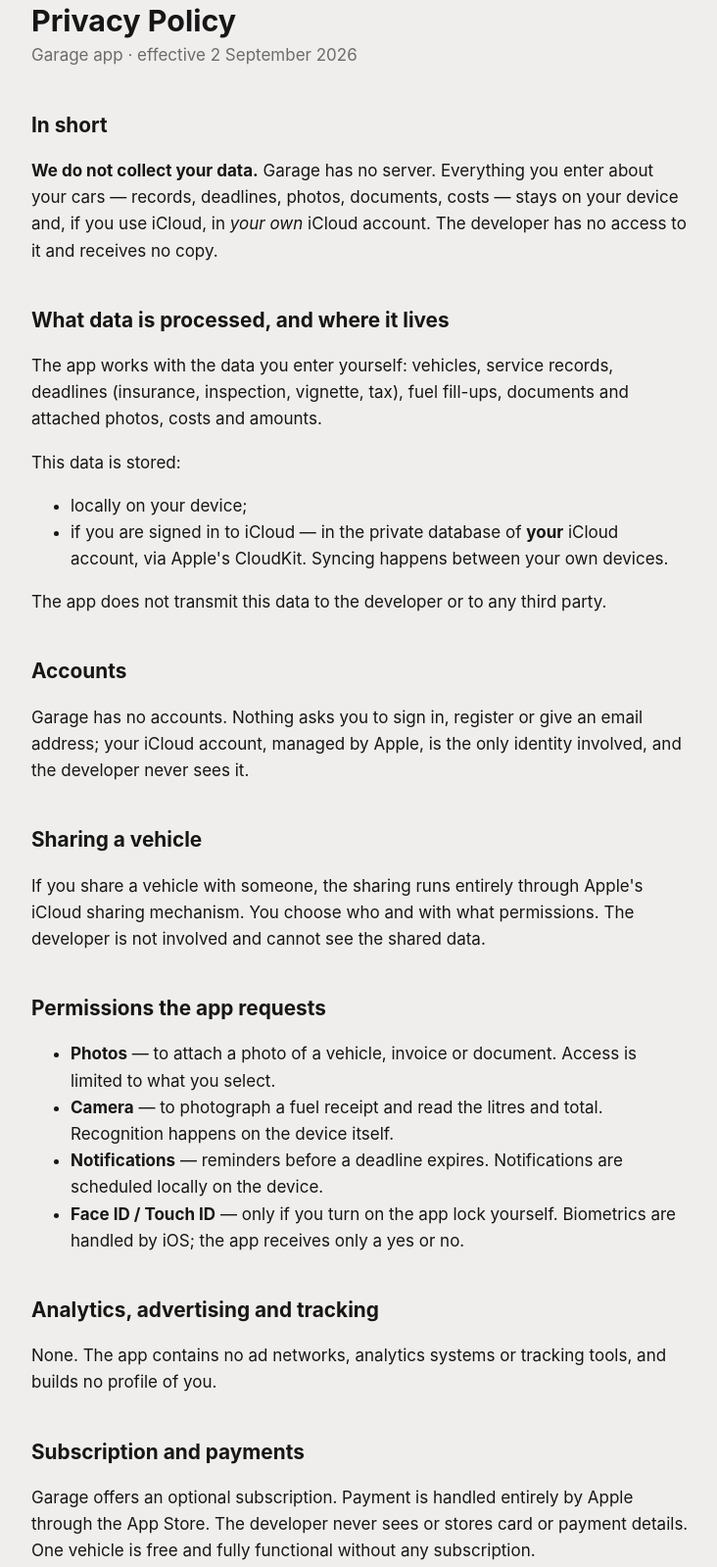
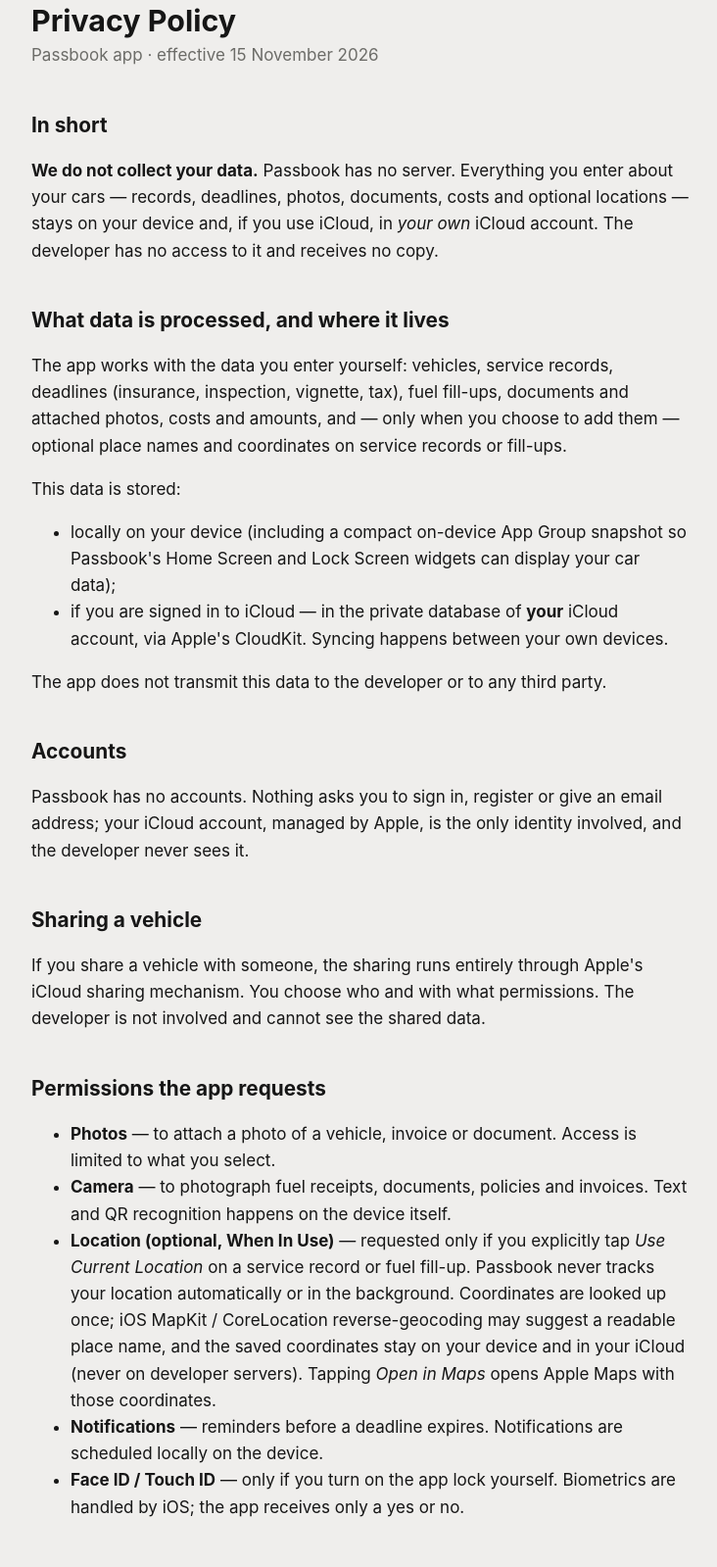
Before and after one commit to mivoyours-web/garage-legal, a plain HTML site: page index.html in a window 1280 px wide. Shown: the part 29-1628 px from the top of the page at 98% size, without its empty margins (272-1004 px from the left). Drawn offline with Linux system fonts and the light colour scheme.

Commit message:
Update index.html for Passbook

```diff
--- a/index.html
+++ b/index.html
@@ -3,7 +3,7 @@
 <head>
 <meta charset="utf-8">
 <meta name="viewport" content="width=device-width, initial-scale=1">
-<title>Garage — Privacy Policy</title>
+<title>Passbook — Privacy Policy</title>
 <style>
   :root { color-scheme: light dark; }
   body {
@@ -24,21 +24,24 @@
 <body>
 
 <h1>Privacy Policy</h1>
-<p class="sub">Garage app · effective 2 September 2026</p>
+<p class="sub">Passbook app · effective 15 November 2026</p>
 
 <h2>In short</h2>
-<p><strong>We do not collect your data.</strong> Garage has no server. Everything
-you enter about your cars — records, deadlines, photos, documents, costs — stays
-on your device and, if you use iCloud, in <em>your own</em> iCloud account. The
-developer has no access to it and receives no copy.</p>
+<p><strong>We do not collect your data.</strong> Passbook has no server. Everything
+you enter about your cars — records, deadlines, photos, documents, costs and
+optional locations — stays on your device and, if you use iCloud, in
+<em>your own</em> iCloud account. The developer has no access to it and receives
+no copy.</p>
 
 <h2>What data is processed, and where it lives</h2>
 <p>The app works with the data you enter yourself: vehicles, service records,
 deadlines (insurance, inspection, vignette, tax), fuel fill-ups, documents and
-attached photos, costs and amounts.</p>
+attached photos, costs and amounts, and — only when you choose to add them —
+optional place names and coordinates on service records or fill-ups.</p>
 <p>This data is stored:</p>
 <ul>
-  <li>locally on your device;</li>
+  <li>locally on your device (including a compact on-device App Group snapshot so
+      Passbook's Home Screen and Lock Screen widgets can display your car data);</li>
   <li>if you are signed in to iCloud — in the private database of
       <strong>your</strong> iCloud account, via Apple's CloudKit. Syncing happens
       between your own devices.</li>
@@ -46,7 +49,7 @@ attached photos, costs and amounts.</p>
 <p>The app does not transmit this data to the developer or to any third party.</p>
 
 <h2>Accounts</h2>
-<p>Garage has no accounts. Nothing asks you to sign in, register or give an
+<p>Passbook has no accounts. Nothing asks you to sign in, register or give an
 email address; your iCloud account, managed by Apple, is the only identity
 involved, and the developer never sees it.</p>
 
@@ -59,8 +62,16 @@ is not involved and cannot see the shared data.</p>
 <ul>
   <li><strong>Photos</strong> — to attach a photo of a vehicle, invoice or
       document. Access is limited to what you select.</li>
-  <li><strong>Camera</strong> — to photograph a fuel receipt and read the litres
-      and total. Recognition happens on the device itself.</li>
+  <li><strong>Camera</strong> — to photograph fuel receipts, documents, policies
+      and invoices. Text and QR recognition happens on the device itself.</li>
+  <li><strong>Location (optional, When In Use)</strong> — requested only if you
+      explicitly tap <em>Use Current Location</em> on a service record or fuel
+      fill-up. Passbook never tracks your location automatically or in the
+      background. Coordinates are looked up once; iOS MapKit / CoreLocation
+      reverse-geocoding may suggest a readable place name, and the saved
+      coordinates stay on your device and in your iCloud (never on developer
+      servers). Tapping <em>Open in Maps</em> opens Apple Maps with those
+      coordinates.</li>
   <li><strong>Notifications</strong> — reminders before a deadline expires.
       Notifications are scheduled locally on the device.</li>
   <li><strong>Face ID / Touch ID</strong> — only if you turn on the app lock
@@ -73,7 +84,7 @@ is not involved and cannot see the shared data.</p>
 and builds no profile of you.</p>
 
 <h2>Subscription and payments</h2>
-<p>Garage offers an optional subscription. Payment is handled entirely by Apple
+<p>Passbook offers an optional subscription. Payment is handled entirely by Apple
 through the App Store. The developer never sees or stores card or payment
 details. One vehicle is free and fully functional without any subscription.</p>
 <p>If a subscription ends, you keep access to everything you have already
```
